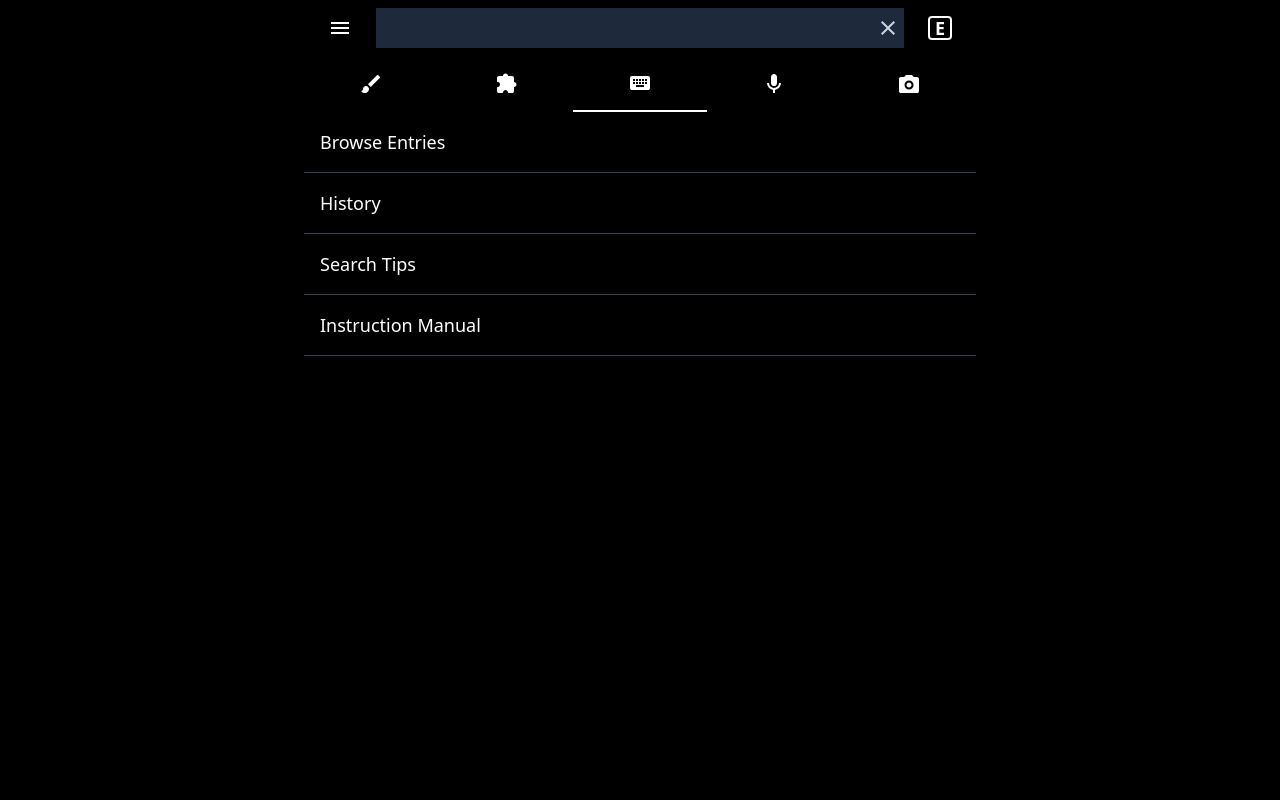
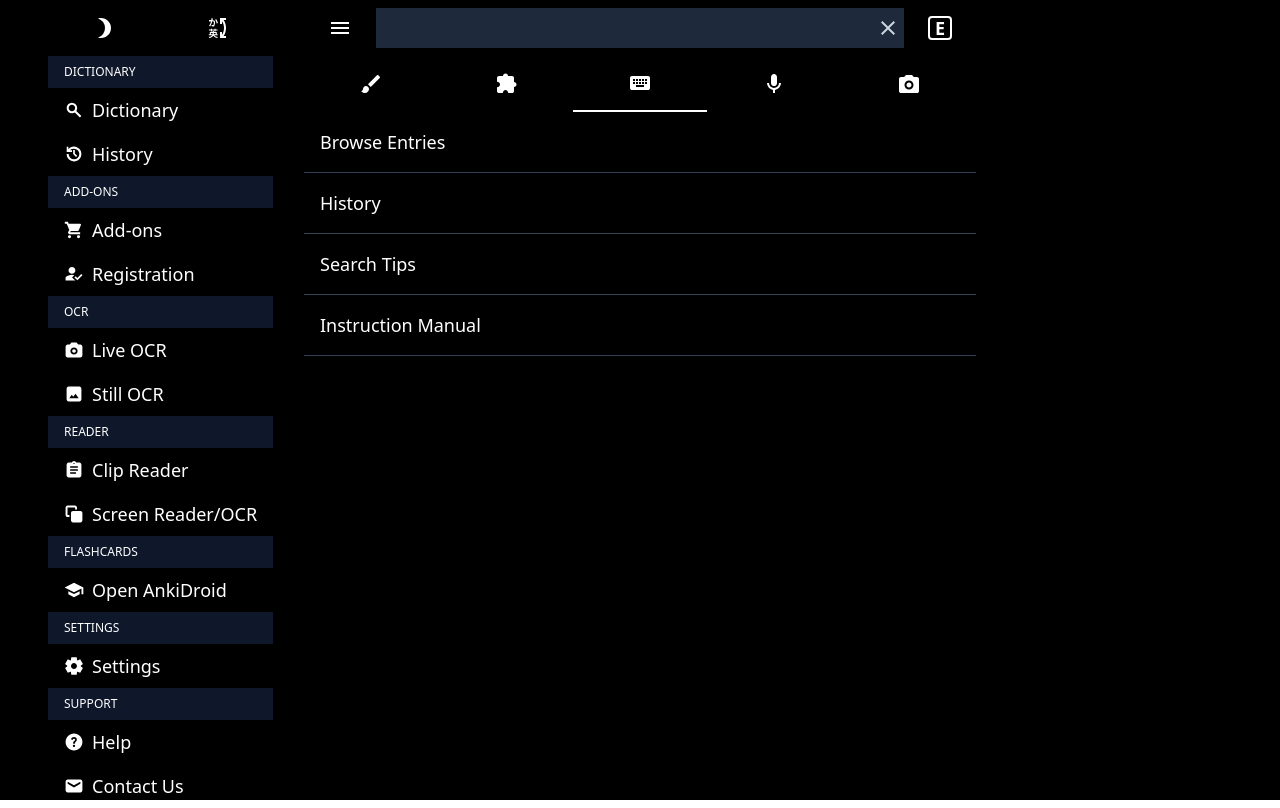
Before and after one commit to bryanjenningz/japanese-dictionary, a Next.js app: page / in a window 1280 px wide. Built offline with nearby package versions, Linux system fonts and the light colour scheme.

Commit message:
Use translate-x instead of left property

```diff
--- a/src/components/SideMenu.tsx
+++ b/src/components/SideMenu.tsx
@@ -85,9 +85,9 @@ export const SideMenu = ({
 
       <aside
         className={classNames(
-          "absolute bottom-0 top-0 transition-all duration-300",
+          "absolute bottom-0 top-0 transition-transform duration-300",
           isDarkMode ? "bg-black text-white" : "bg-white text-black",
-          isSideMenuOpen ? "left-0" : "-left-64"
+          isSideMenuOpen ? "translate-x-0" : "-translate-x-64"
         )}
         aria-hidden={!isSideMenuOpen}
       >
```
